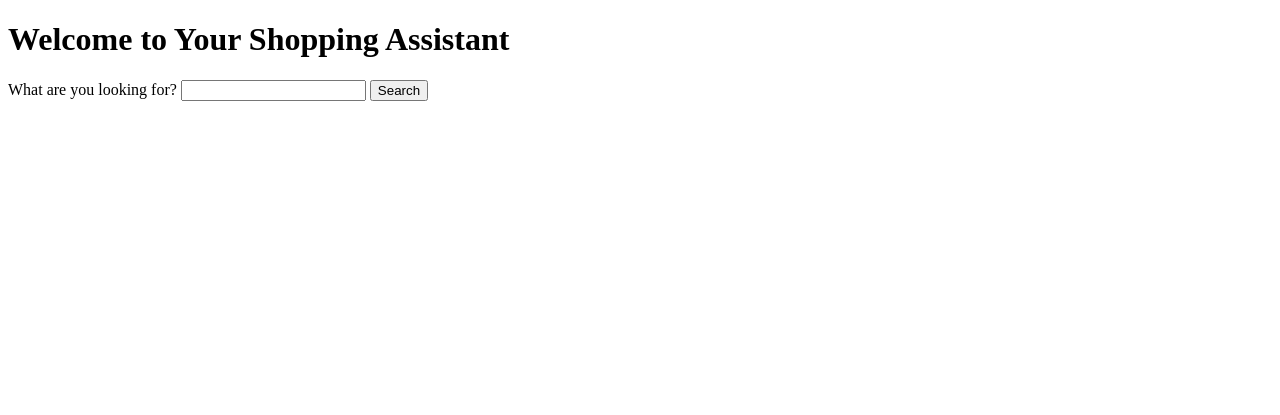
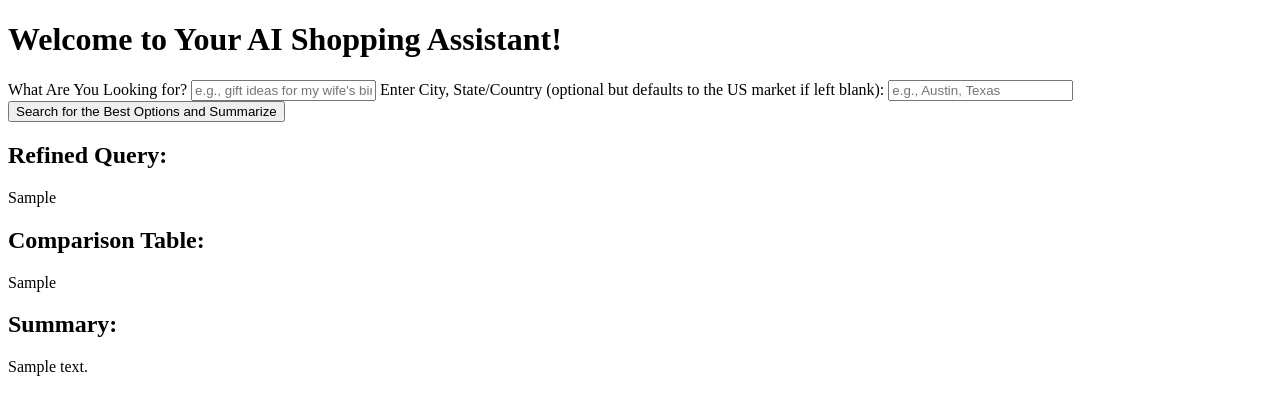
Before and after one commit to Tatianaob/shopping_assistant, a Flask app: template shopping_assistant/templates/index.html in a window 1280 px wide. Shown: the top 415 px of the page. Run offline with Flask 3, Linux system fonts and the light colour scheme; the template is opened without the code that fills it: most values are stand-ins (such as "Sample title", 1, 10 or a date in 2020).

Commit message:
Updated html

```diff
--- a/shopping_assistant/templates/index.html
+++ b/shopping_assistant/templates/index.html
@@ -3,14 +3,43 @@
 <head>
     <meta charset="UTF-8">
     <meta name="viewport" content="width=device-width, initial-scale=1.0">
+    <link rel="stylesheet" type="text/css" href="{{ url_for('static',filename='custom.css') }}">
     <title>Shopping Assistant</title>
 </head>
 <body>
-    <h1>Welcome to Your Shopping Assistant</h1>
+    <h1>Welcome to Your AI Shopping Assistant!</h1>
     <form action="/search" method="post">
-        <label for="query">What are you looking for?</label>
-        <input type="text" id="query" name="query" required>
-        <button type="submit">Search</button>
+        <label for="query">What Are You Looking for?</label>
+        <input type="text" id="query" name="query" placeholder="e.g., gift ideas for my wife's birthday OR simply a product name" required>
+        <label for="location">Enter City, State/Country (optional but defaults to the US market if left blank):</label>
+        <input type="text" id="location" name="location" placeholder="e.g., Austin, Texas">
+        <button type="submit">Search for the Best Options and Summarize</button>
     </form>
+
+    <!-- Spinner -->
+    <div id="loading-spinner" style="display: none;">
+        <div class="spinner"></div>
+    </div>
+
+    {% if refined_query %}
+        <div class="results">
+            <h2>Refined Query:</h2>
+            <p>{{ refined_query }}</p>
+            <h2>Comparison Table:</h2>
+            {{ comparison_table|safe }}
+            <h2>Summary:</h2>
+            {{ summary|safe }}
+        </div>
+    {% endif %}
+
+    <script>
+        const form = document.querySelector("form");
+        const spinner = document.getElementById("loading-spinner");
+
+        form.addEventListener("submit", function () {
+            // Show the spinner when the form is submitted
+            spinner.style.display = "flex";
+        });
+    </script>
 </body>
 </html>
```
